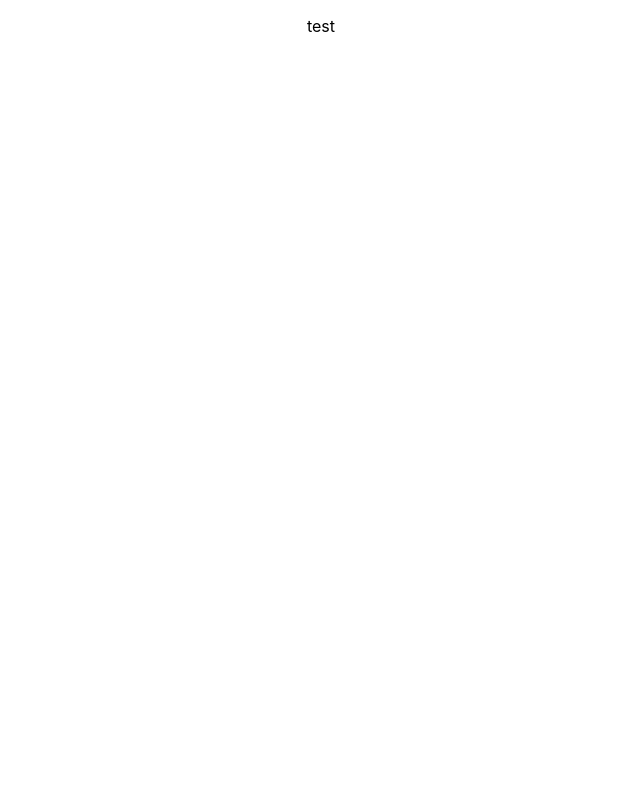
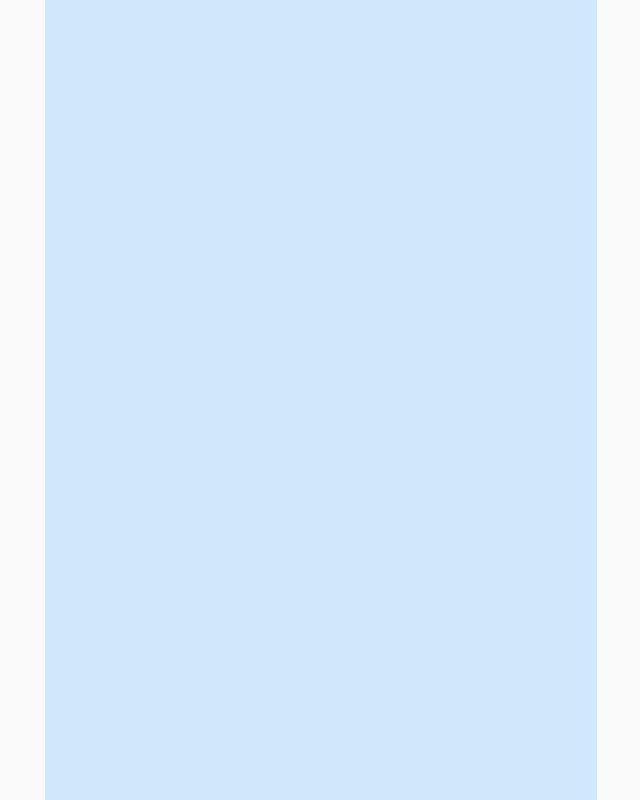
Before and after one commit to kkamara/jscake, a React (Create React App) app in the folder frontend/: page / in a window 1280 px wide. Shown: the whole page, without its empty margins (319-959 px from the left). Built offline with nearby package versions, Linux system fonts and the light colour scheme.

Commit message:
Add material ui

```diff
--- a/frontend/package.json
+++ b/frontend/package.json
@@ -3,15 +3,21 @@
   "version": "0.1.0",
   "private": true,
   "dependencies": {
+    "@material-ui/core": "^4.11.4",
+    "@material-ui/icons": "^4.11.2",
     "@testing-library/jest-dom": "^5.14.1",
     "@testing-library/react": "^11.2.7",
     "@testing-library/user-event": "^12.8.3",
     "@types/jest": "^26.0.23",
     "@types/node": "^12.20.15",
+    "@types/prop-types": "^15.7.3",
     "@types/react": "^17.0.11",
     "@types/react-dom": "^17.0.8",
     "@types/react-helmet": "^6.1.1",
     "@types/react-router-dom": "^5.1.7",
+    "axios": "^0.21.1",
+    "clsx": "^1.1.1",
+    "prop-types": "^15.7.2",
     "react": "^17.0.2",
     "react-dom": "^17.0.2",
     "react-helmet": "^6.1.0",
--- a/frontend/src/components/HomePage.tsx
+++ b/frontend/src/components/HomePage.tsx
@@ -1,4 +1,8 @@
-import React from 'react';
+import React, { Fragment } from 'react';
+
+import CssBaseline from '@material-ui/core/CssBaseline';
+import Typography from '@material-ui/core/Typography';
+import Container from '@material-ui/core/Container';
 
 import { Helmet } from "react-helmet";
 
@@ -7,10 +11,18 @@ import './HomePage.css';
 function App() {
     return (
         <div className="App">
-            <Helmet>
-                <title>JS Cake 🎂</title>
-            </Helmet>
-            <p>test</p>
+            <Fragment>
+                <Helmet>
+                    <title>JS Cake 🎂</title>
+                </Helmet>
+                <CssBaseline />
+                <Container maxWidth="sm">
+                    <Typography
+                        component="div"
+                        style={{ backgroundColor: '#cfe8fc', height: '100vh' }}
+                    />
+                </Container>
+            </Fragment>
         </div>
     );
 }
--- /dev/null
+++ b/frontend/src/constants.ts
@@ -0,0 +1,3 @@
+
+// export const API = "/";
+export const API = "http://localhost:3000/";
```
Also changed, not shown: 1 other file (tests, documents, lock files or other folders).
